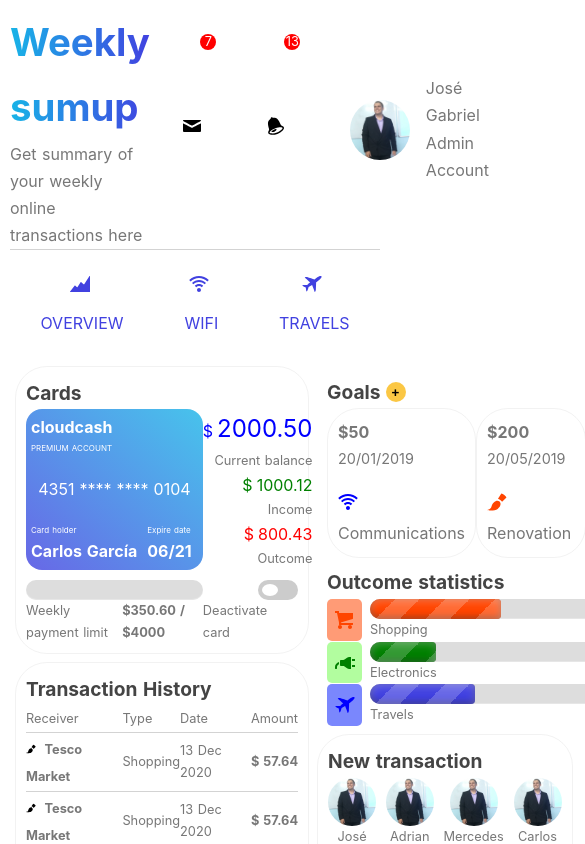
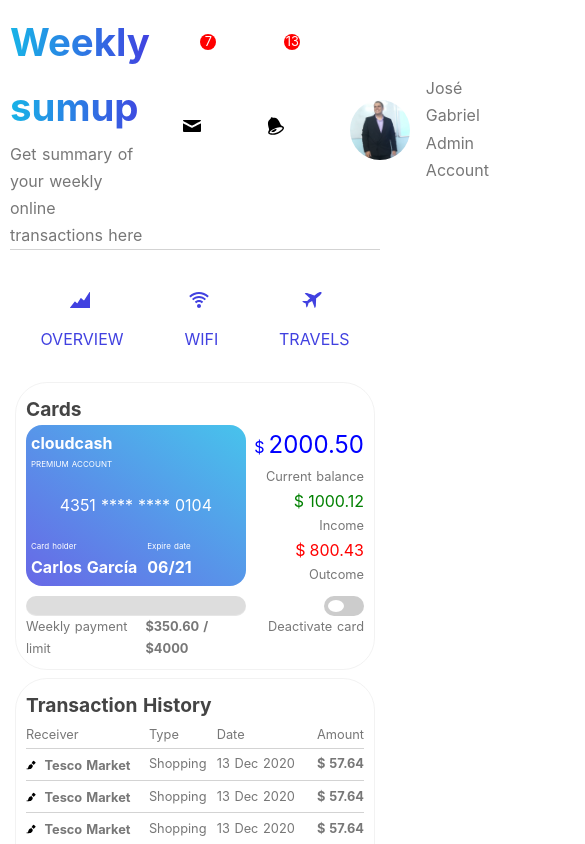
Before and after one commit to elC0mpa/pure-css-nuxt-dashboard, a Nuxt app: page / in a window 390 px wide. Shown: the top 844 px of the page, 585 px wide, since content can reach past the window. Built offline with nearby package versions, Linux system fonts and the light colour scheme.

Commit message:
Created styles for medium breakpoint

```diff
--- a/assets/scss/_mixins.scss
+++ b/assets/scss/_mixins.scss
@@ -12,6 +12,11 @@
     }
   }
   @if $breakpoint == tab-portrait {
+    @media (max-width: 900px) {
+      @content;
+    }
+  }
+  @if $breakpoint == medium-bp {
     @media (max-width: 900px) {
       @content;
     }
--- a/assets/scss/components/_side-bar.scss
+++ b/assets/scss/components/_side-bar.scss
@@ -5,6 +5,7 @@
 }
 
 .side-nav {
+  margin-top: 1rem;
   list-style: none;
   @include responsive(large-bp) {
     display: flex;
@@ -16,9 +17,8 @@
 
     &:not(:last-child) {
       margin-bottom: 0.5rem;
-
-      @media only screen and (max-width: 900px) {
-        margin: 0;
+      @include responsive(large-bp) {
+        margin-bottom: 0;
       }
     }
     @include responsive(large-bp) {
--- a/assets/scss/sections/_dashboard.scss
+++ b/assets/scss/sections/_dashboard.scss
@@ -1,6 +1,9 @@
 .dashboard {
   display: flex;
   padding: 5px;
+  @include responsive(medium-bp) {
+    flex-direction: column;
+  }
   &__first-column {
     flex: 0 0 50%;
     margin-right: 0.5rem;
@@ -8,6 +11,9 @@
       display: flex;
       flex-direction: column;
       justify-content: space-between;
+    }
+    @include responsive(medium-bp) {
+      margin-right: 0;
     }
   }
   &__second-column {
```
